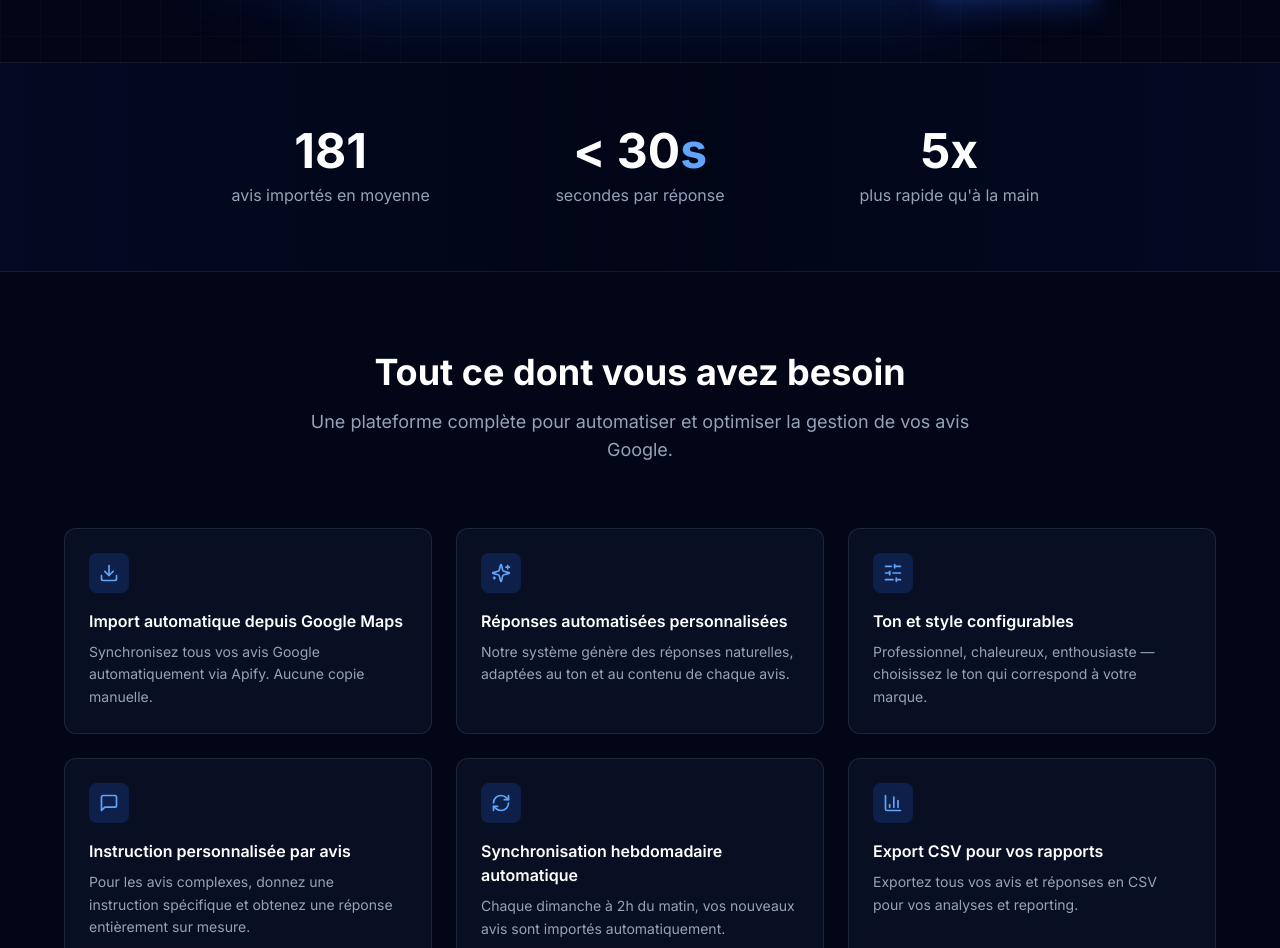
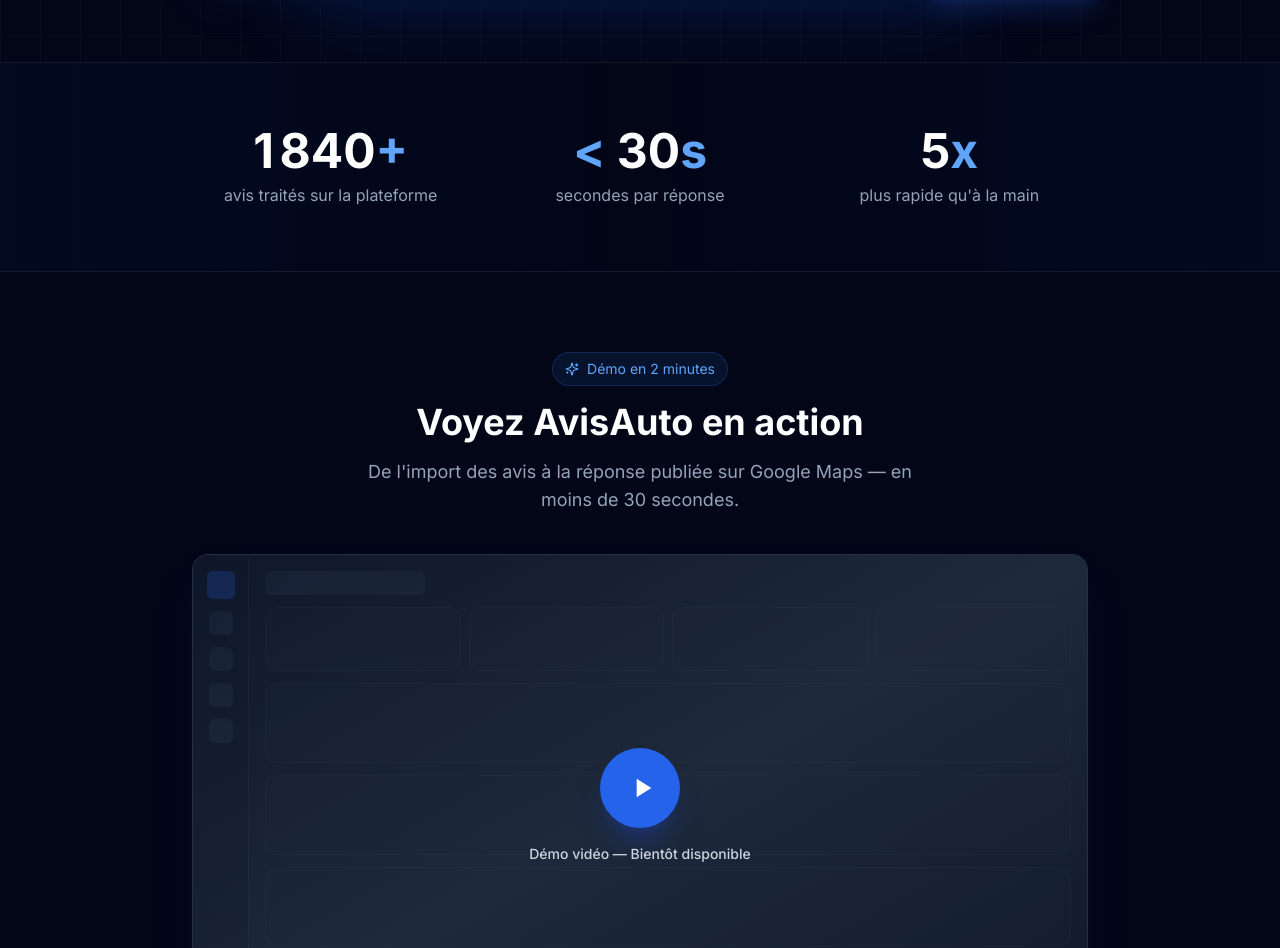
Before and after one commit to Karel170/avis-auto, a React (Vite) app: page / in a window 1280 px wide. Shown: the part 1124-2072 px from the top of the page. Built offline with nearby package versions, Linux system fonts and the light colour scheme; no server answers.

Commit message:
Landing: testimonial fix, animated stats counter, demo video section

```diff
--- a/src/pages/Landing.jsx
+++ b/src/pages/Landing.jsx
@@ -1,4 +1,4 @@
-import { useState } from 'react';
+import { useState, useEffect, useRef } from 'react';
 import { Link } from 'react-router-dom';
 import {
   Star, Zap, MessageSquare, Settings2, SlidersHorizontal,
@@ -40,10 +40,26 @@
 ];
 
 const stats = [
-  { value: '181', label: 'avis importés en moyenne', suffix: '' },
-  { value: '< 30', label: 'secondes par réponse', suffix: 's' },
-  { value: '5x', label: 'plus rapide qu\'à la main', suffix: '' },
+  { value: 1840, label: 'avis traités sur la plateforme', suffix: '+', prefix: '' },
+  { value: 30, label: 'secondes par réponse', suffix: 's', prefix: '< ' },
+  { value: 5, label: 'plus rapide qu\'à la main', suffix: 'x', prefix: '' },
 ];
+
+function useCountUp(target, duration = 1800, start = false) {
+  const [count, setCount] = useState(0);
+  useEffect(() => {
+    if (!start) return;
+    let startTime = null;
+    const step = (timestamp) => {
+      if (!startTime) startTime = timestamp;
+      const progress = Math.min((timestamp - startTime) / duration, 1);
+      setCount(Math.floor(progress * target));
+      if (progress < 1) requestAnimationFrame(step);
+    };
+    requestAnimationFrame(step);
+  }, [start, target, duration]);
+  return count;
+}
 
 const pricingPlans = [
   {
@@ -373,21 +389,118 @@
   );
 }
 
+function StatCounter({ stat, started }) {
+  const count = useCountUp(stat.value, 1800, started);
+  return (
+    <div className="text-4xl sm:text-5xl font-bold text-white mb-2">
+      <span className="text-blue-400">{stat.prefix}</span>
+      {started ? count.toLocaleString('fr-FR') : '0'}
+      <span className="text-blue-400">{stat.suffix}</span>
+    </div>
+  );
+}
+
 function StatsSection() {
+  const ref = useRef(null);
+  const [started, setStarted] = useState(false);
+
+  useEffect(() => {
+    const observer = new IntersectionObserver(
+      ([entry]) => { if (entry.isIntersecting) { setStarted(true); observer.disconnect(); } },
+      { threshold: 0.3 }
+    );
+    if (ref.current) observer.observe(ref.current);
+    return () => observer.disconnect();
+  }, []);
+
   return (
-    <section className="py-16 px-4 sm:px-6 border-y border-slate-800/60 relative overflow-hidden">
+    <section ref={ref} className="py-16 px-4 sm:px-6 border-y border-slate-800/60 relative overflow-hidden">
       <div className="absolute inset-0 bg-gradient-to-r from-blue-600/5 via-transparent to-blue-600/5 pointer-events-none" />
       <div className="max-w-4xl mx-auto">
         <div className="grid grid-cols-1 sm:grid-cols-3 gap-8 text-center">
           {stats.map((stat, i) => (
             <div key={stat.label} className={`animate-fade-up-${i + 1}`}>
-              <div className="text-4xl sm:text-5xl font-bold text-white mb-2">
-                {stat.value}
-                <span className="text-blue-400">{stat.suffix}</span>
-              </div>
+              <StatCounter stat={stat} started={started} />
               <p className="text-slate-400">{stat.label}</p>
             </div>
           ))}
+        </div>
+      </div>
+    </section>
+  );
+}
+
+// Replace DEMO_VIDEO_URL with your YouTube/Loom embed URL when ready
+const DEMO_VIDEO_URL = '';
+
+function DemoSection() {
+  const [playing, setPlaying] = useState(false);
+
+  return (
+    <section className="py-20 px-4 sm:px-6">
+      <div className="max-w-4xl mx-auto">
+        <div className="text-center mb-10">
+          <div className="inline-flex items-center gap-2 px-3 py-1.5 rounded-full bg-blue-500/10 border border-blue-500/20 text-blue-400 text-sm mb-4">
+            <Sparkles className="w-3.5 h-3.5" />
+            Démo en 2 minutes
+          </div>
+          <h2 className="text-3xl sm:text-4xl font-bold text-white mb-4">
+            Voyez AvisAuto en action
+          </h2>
+          <p className="text-slate-400 text-lg max-w-xl mx-auto">
+            De l'import des avis à la réponse publiée sur Google Maps — en moins de 30 secondes.
+          </p>
+        </div>
+
+        <div className="relative rounded-2xl overflow-hidden border border-slate-700/60 shadow-2xl shadow-blue-900/20 bg-slate-900 aspect-video">
+          {DEMO_VIDEO_URL && playing ? (
+            <iframe
+              src={`${DEMO_VIDEO_URL}?autoplay=1`}
+              className="w-full h-full"
+              frameBorder="0"
+              allow="autoplay; fullscreen"
+              allowFullScreen
+            />
+          ) : (
+            <div className="absolute inset-0 flex flex-col items-center justify-center bg-gradient-to-br from-slate-900 via-slate-800 to-slate-900">
+              {/* Fake UI preview */}
+              <div className="absolute inset-0 opacity-20 overflow-hidden pointer-events-none select-none">
+                <div className="flex h-full">
+                  <div className="w-14 bg-slate-900 border-r border-slate-700 flex flex-col items-center py-4 gap-3">
+                    <div className="w-7 h-7 bg-blue-600 rounded-md" />
+                    {[...Array(4)].map((_, i) => <div key={i} className="w-6 h-6 bg-slate-700 rounded-md" />)}
+                  </div>
+                  <div className="flex-1 p-4 space-y-3">
+                    <div className="h-6 w-40 bg-slate-700 rounded-md" />
+                    <div className="grid grid-cols-4 gap-2">
+                      {[...Array(4)].map((_, i) => <div key={i} className="h-16 bg-slate-800 rounded-xl border border-slate-700" />)}
+                    </div>
+                    {[...Array(3)].map((_, i) => <div key={i} className="h-20 bg-slate-800 rounded-xl border border-slate-700" />)}
+                  </div>
+                </div>
+              </div>
+              {/* Play button */}
+              <button
+                onClick={() => DEMO_VIDEO_URL ? setPlaying(true) : null}
+                className={`relative z-10 group flex flex-col items-center gap-4 ${!DEMO_VIDEO_URL ? 'cursor-default' : 'cursor-pointer'}`}
+              >
+                <div className="w-20 h-20 bg-blue-600 group-hover:bg-blue-500 rounded-full flex items-center justify-center shadow-xl shadow-blue-900/50 transition-all duration-300 group-hover:scale-110">
+                  <svg className="w-8 h-8 text-white ml-1" fill="currentColor" viewBox="0 0 24 24">
+                    <path d="M8 5v14l11-7z" />
+                  </svg>
+                </div>
+                <span className="text-slate-300 text-sm font-medium">
+                  {DEMO_VIDEO_URL ? 'Lancer la démo' : 'Démo vidéo — Bientôt disponible'}
+                </span>
+              </button>
+            </div>
+          )}
+        </div>
+
+        <div className="flex flex-wrap items-center justify-center gap-6 mt-8 text-sm text-slate-500">
+          <div className="flex items-center gap-2"><Clock className="w-4 h-4 text-blue-400" /> 2 minutes chrono</div>
+          <div className="flex items-center gap-2"><Zap className="w-4 h-4 text-amber-400" /> Sans inscription</div>
+          <div className="flex items-center gap-2"><CheckCircle className="w-4 h-4 text-emerald-400" /> Cas réel</div>
         </div>
       </div>
     </section>
@@ -533,7 +646,7 @@
 function TestimonialsSection() {
   const testimonials = [
     {
-      name: "Clément B.",
+      name: "Clément RP.",
       role: "Gérant — Pharmacie",
       avatar: "C",
       color: "violet",
@@ -756,6 +869,7 @@
       <NavBar />
       <HeroSection />
       <StatsSection />
+      <DemoSection />
       <FeaturesSection />
       <ExampleSection />
       <TestimonialsSection />
```
